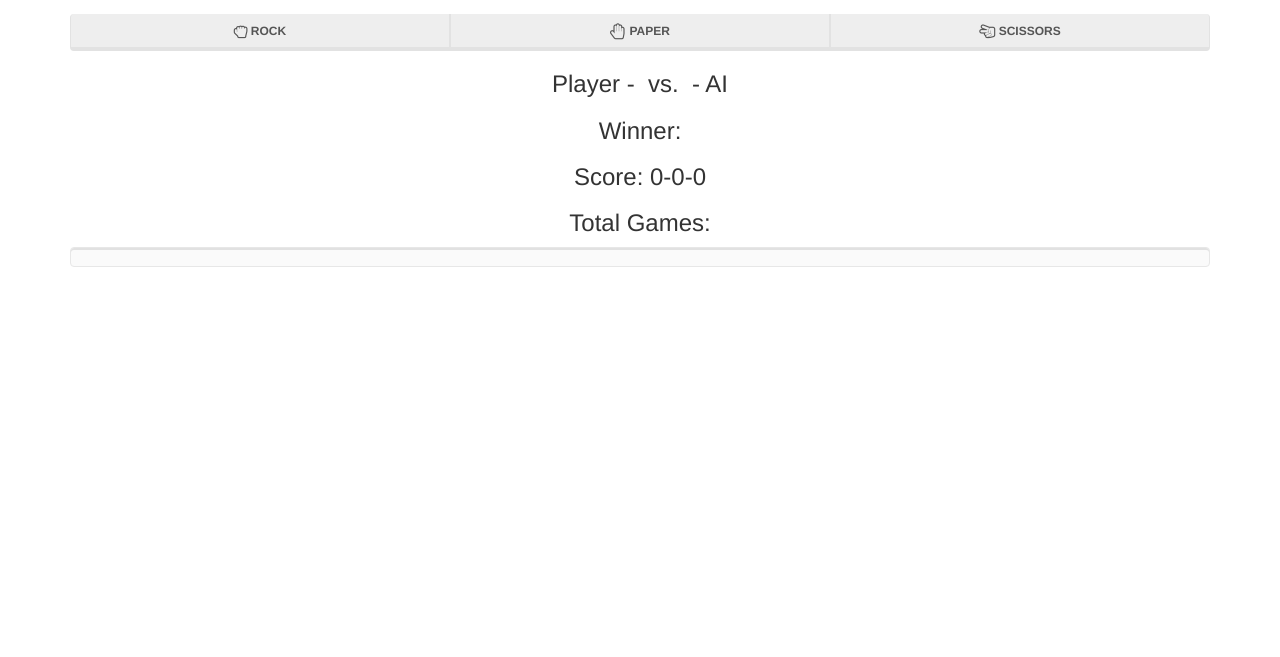
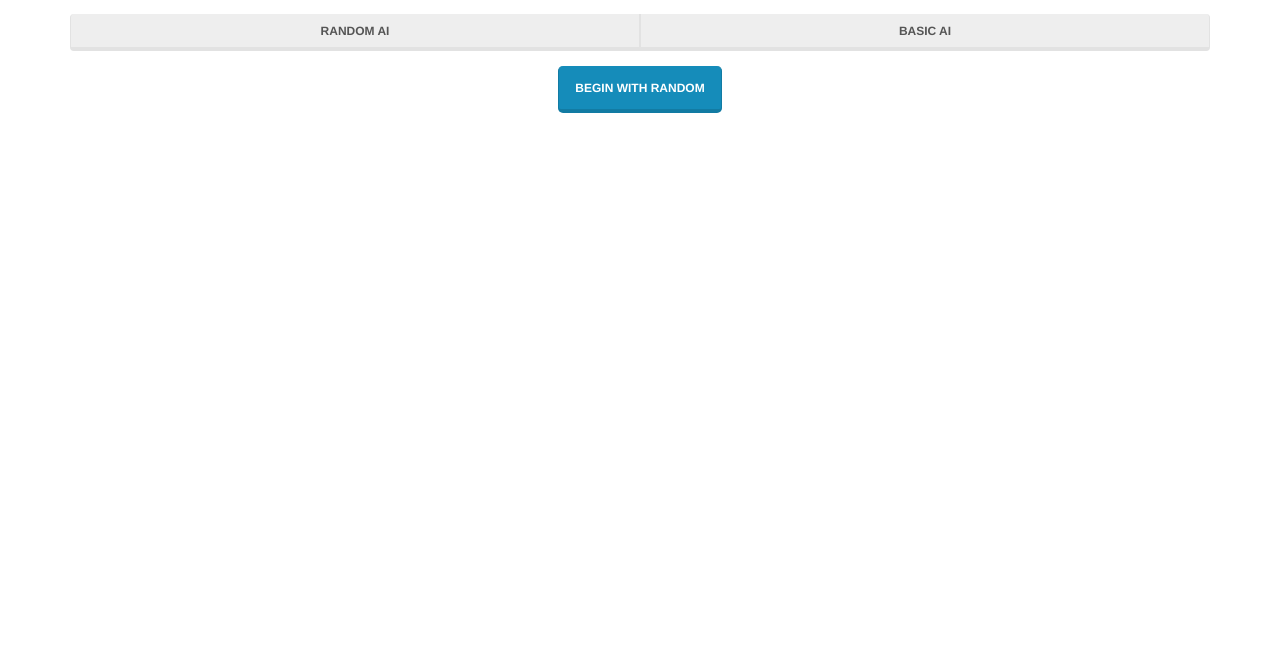
Before and after one commit to mitch145/rps-ai, a plain HTML site: page index.html in a window 1280 px wide. Shown: the part 143-800 px from the top of the page. Drawn offline with nearby package versions, Linux system fonts and the light colour scheme.

Commit message:
Added the illusion of choice (in AI selection)

```diff
--- a/index.html
+++ b/index.html
@@ -27,8 +27,20 @@
 
 	<div class="container" ng-controller="GameController as GameCtrl">
 		<div class="row">
-			<div class="col-sm-12">
-				<h2 class="text-center">Make your move</h2>
+			<div class="col-sm-12" ng-show="GameCtrl.choice">
+				<h2 class="text-center">Pick your AI:</h2>
+				<br>
+				<div class="btn-group btn-group-justified">
+					<a ng-click="GameCtrl.sendAIChoice('random')" class="btn btn-default">Random AI</a>
+					<a ng-click="GameCtrl.sendAIChoice('basic')" class="btn btn-default">Basic AI</a>
+				</div>
+				<div class="btn btn-lg center-block full-width">
+					<a ng-click="GameCtrl.finaliseAIChoice()" class="btn btn-primary btn-lg">Begin with {{GameCtrl.game.ai[GameCtrl.game.ai.current].name}}</a>
+				</div>
+				<br>
+			</div>
+			<div class="col-sm-12" ng-hide="GameCtrl.choice">
+				<h2 class="text-center">Make your Move:</h2>
 				<br>
 				<div class="btn-group btn-group-justified">
 					<a ng-click="GameCtrl.sendMove('rock')" class="btn btn-default"><i class="fa fa-lg fa-hand-rock-o"></i> Rock</a>
--- a/js/game/game.js
+++ b/js/game/game.js
@@ -19,19 +19,34 @@ angular.module('Game',[])
 			'playerWin' : {id: 'playerWin', message: 'Player Wins!'},
 			'aiWin' : {id: 'aiWin', message: 'AI Wins!'}
 		};
+		this.ai = {
+			current: 'random',
+			'random' : {
+				id: 'random',
+				name: 'Random'
+			},
+			'basic' : {
+				id: 'basic',
+				name: 'Basic'
+			}
+		};
+
+		// AI Choice
+		this.chooseAI = function(aiChoice){
+			this.ai.current = aiChoice;
+		};
+
 		// Play round
 		this.playRound = function(playerMove){
 			aiMove = this.setAIMove();
-
 			this.score.result = this.resolveWinner(playerMove, aiMove);
 			this.score.totalGames++;
-
 			this.calculateScorePercent();
 		};
 
 		this.resolveWinner = function(playerMove, aiMove){
 			console.log("Player: " + playerMove.name);
-			console.log("AI: " + aiMove.name);
+			console.log("AI - "+this.ai[this.ai.current].name+": " + aiMove.name);
 			if (playerMove == aiMove){
 				this.score.scores[1]++;
 				return this.results['tie'];
@@ -64,8 +79,6 @@ angular.module('Game',[])
 			}
 			console.log(this.score.scorePercent);
 		};
-		// Update score
-		this.updateScore = function(){};
 
 		this.setAIMove = function(aiMove){
 			min = 1;
--- a/js/rockPaperScissorsApp.js
+++ b/js/rockPaperScissorsApp.js
@@ -1,9 +1,18 @@
 angular.module('RockPaperScissorsApp', ['Game'])
 	.controller('GameController', function($scope, GameManager) {
 		this.game = GameManager;
-
+		this.choice = true;
+		// Send move to game service
 		this.sendMove = function(move){
 			this.game.playRound(GameManager.moves[move]);
+		};
+
+		this.sendAIChoice = function(aiChoice){
+			this.game.chooseAI(aiChoice);
+		};
+
+		this.finaliseAIChoice = function(){
+			this.choice = false;
 		};
 
 		// Enable tooltips
```
